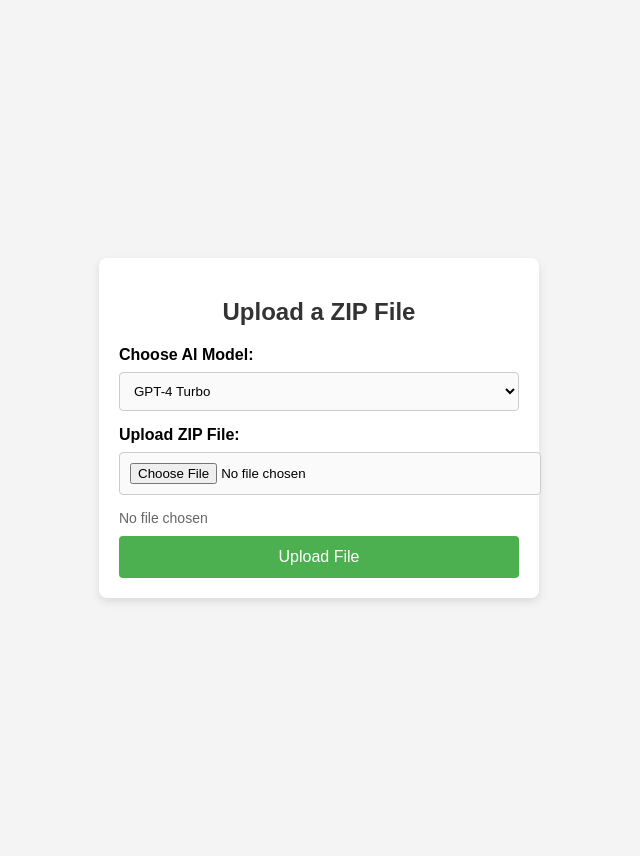
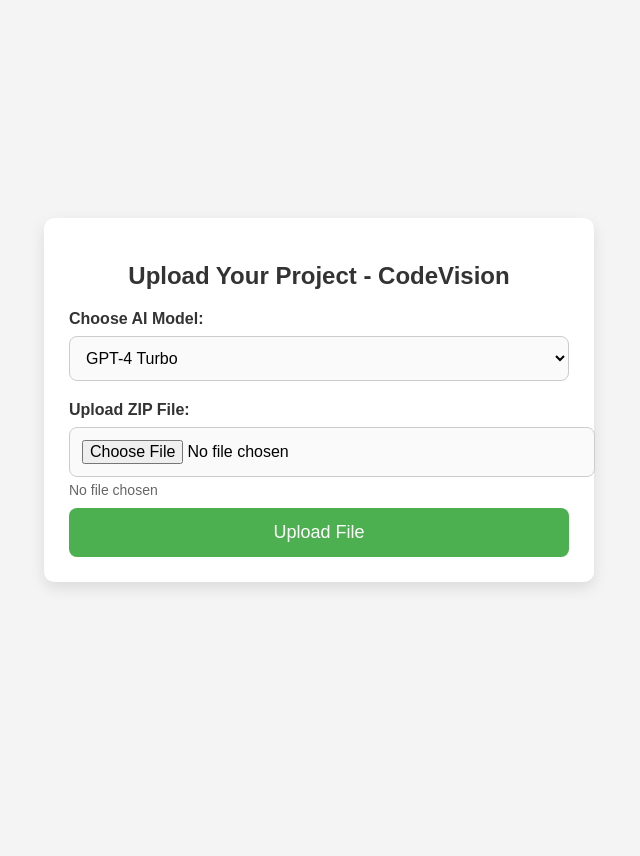
Before and after one commit to sahilmathew23/CodeVision, a Flask app: page /upload in a window 1280 px wide. Shown: the whole page, without its empty margins (321-961 px from the left). After the commit the page ends 588 px from the top, so only its background shows below. Run offline with Flask 3, Linux system fonts and the light colour scheme; parts of the project's set-up code (start-up, migrations or seed data) failed here and were passed over.

Commit message:
enhance upload.html

```diff
--- a/templates/upload.html
+++ b/templates/upload.html
@@ -7,65 +7,81 @@
     <style>
         body {
             font-family: Arial, sans-serif;
-            padding: 20px;
             background-color: #f4f4f4;
             display: flex;
             justify-content: center;
             align-items: center;
             height: 100vh;
+            margin: 0;
         }
         .upload-container {
-            max-width: 400px;
             width: 100%;
-            padding: 20px;
-            border-radius: 8px;
+            max-width: 500px;
+            padding: 25px;
+            border-radius: 10px;
             background-color: #fff;
-            box-shadow: 0 4px 8px rgba(0, 0, 0, 0.1);
+            box-shadow: 0 6px 15px rgba(0, 0, 0, 0.1);
         }
         h2 {
             text-align: center;
             margin-bottom: 20px;
             color: #333;
+            font-size: 24px;
         }
         label {
             font-weight: bold;
             display: block;
             margin-bottom: 8px;
+            color: #333;
         }
         select, input[type="file"] {
             width: 100%;
-            padding: 10px;
-            margin-bottom: 15px;
+            padding: 12px;
+            margin-bottom: 20px;
             border: 1px solid #ccc;
-            border-radius: 4px;
+            border-radius: 8px;
             background-color: #fafafa;
+            font-size: 16px;
         }
         .file-label {
             display: block;
             font-size: 14px;
             color: #666;
+            margin-top: -15px;
             margin-bottom: 10px;
         }
         button {
             width: 100%;
-            padding: 12px;
+            padding: 14px;
             background-color: #4CAF50;
             color: white;
             border: none;
-            border-radius: 4px;
-            font-size: 16px;
+            border-radius: 8px;
+            font-size: 18px;
             cursor: pointer;
-            transition: background 0.3s;
+            transition: background 0.3s ease-in-out;
         }
         button:hover {
             background-color: #45a049;
+        }
+        button:active {
+            transform: scale(0.98);
+        }
+        @media (max-width: 600px) {
+            .upload-container {
+                padding: 15px;
+                width: 90%;
+            }
+            h2 {
+                font-size: 20px;
+            }
         }
     </style>
 </head>
 <body>
 
 <div class="upload-container">
-    <h2>Upload a ZIP File</h2>
+    <h2>Upload Your Project - CodeVision</h2>
     <form action="/upload" method="POST" enctype="multipart/form-data">
         <label for="model">Choose AI Model:</label>
         <select name="model" id="model" required>
@@ -76,7 +92,6 @@
         <label for="file">Upload ZIP File:</label>
         <input type="file" name="file" id="file" accept=".zip" required>
         <span class="file-label">No file chosen</span>
-
         <button type="submit">Upload File</button>
     </form>
 </div>
```
